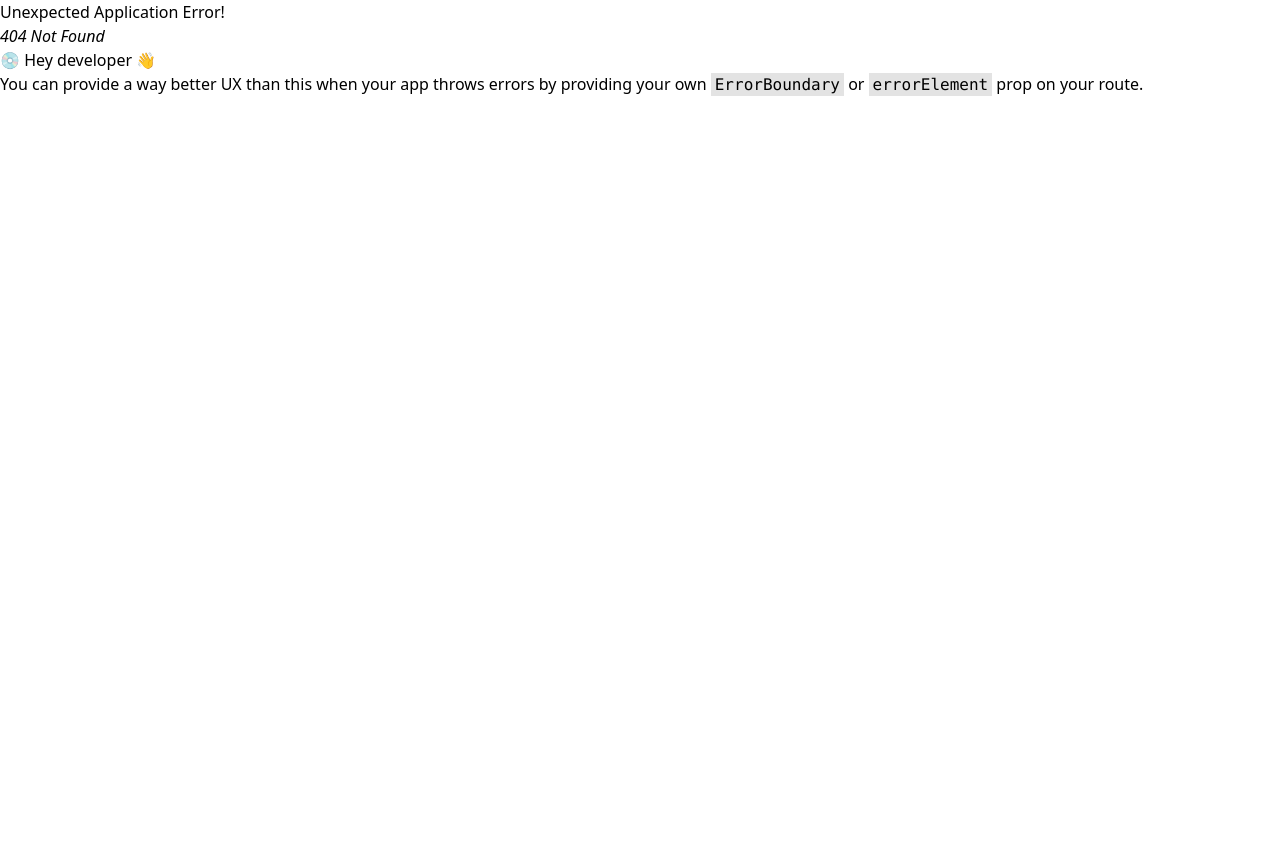
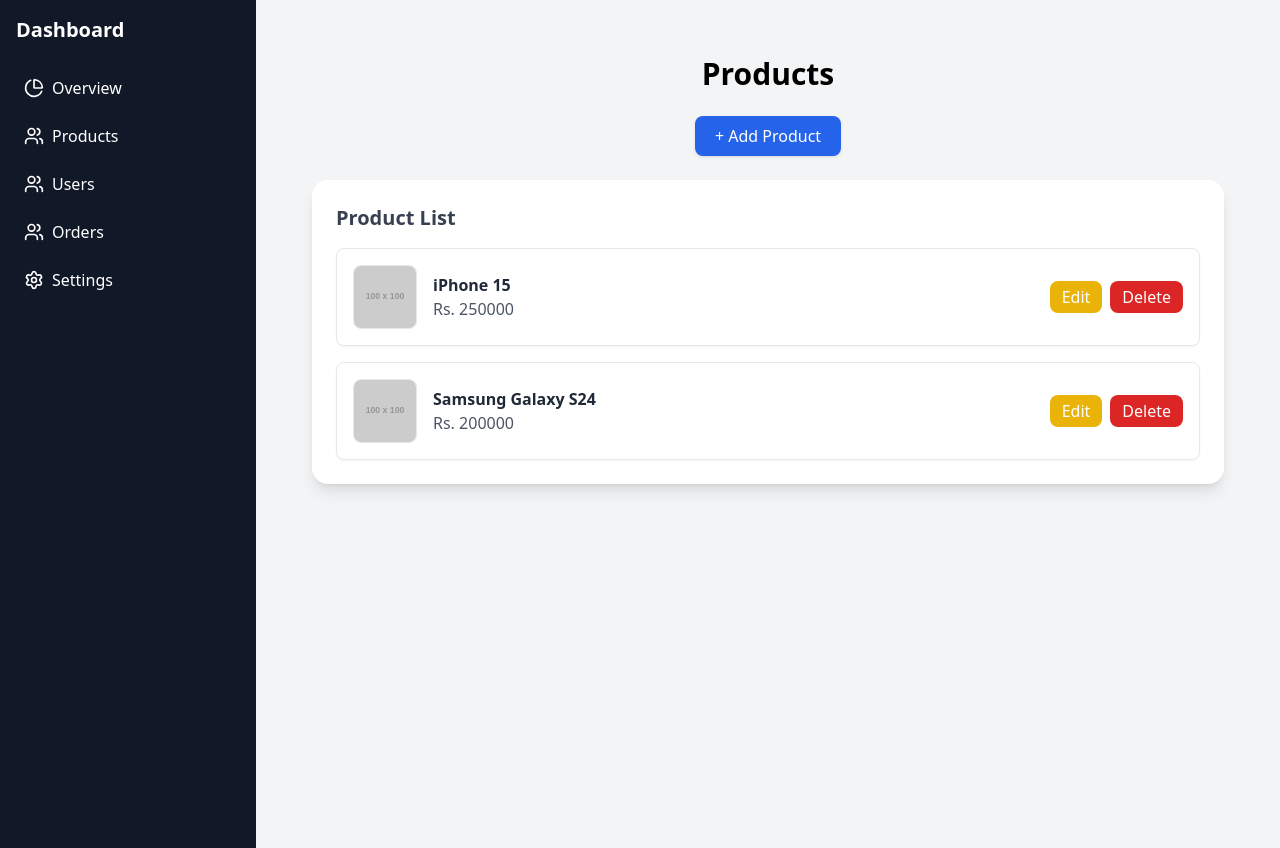
Before and after one commit to SaharFatimaDevjani/VTry, a React (Vite) app: page /admin in a window 1280 px wide. Before the commit this address had no page. Before the commit the page ends 800 px from the top, so only its background shows below. Built offline with nearby package versions, Linux system fonts and the light colour scheme.

Commit message:
resolve Dashboard routing issue

```diff
--- a/src/AppRoutes/Admin.jsx
+++ b/src/AppRoutes/Admin.jsx
@@ -1,26 +1,25 @@
+import React from 'react'
+import DashboardLayout from '../Layout/Admin/Dashboard'
 
-// src/App.js
-import React from "react";
-import { BrowserRouter, Routes, Route } from "react-router-dom";
-import DashboardLayout from "../Layout/Admin/Dashboard";
+import Products from '../pages/Admin/product'
+import Users from '../pages/Admin/users'
 
-import Products from "../pages/Admin/product";
-import Users from "../pages/Admin/users";
-
-
-function App() {
-  return (
-    <BrowserRouter>
-      <Routes>
-        <Route path="/dashboard" element={<DashboardLayout />}>
-
-          <Route path="products" element={<Products />} />
-          <Route path="users" element={<Users />} />
-
-        </Route>
-      </Routes>
-    </BrowserRouter>
-  );
+const AdminRoute = {
+    element: <DashboardLayout />,
+    children: [
+        {
+            path: "/admin",
+            element: <Products />
+        },
+        {
+            path: "/admin/products",
+            element: <Products />
+        },
+        {
+            path: "/admin/users",
+            element: <Users />
+        }
+    ]
 }
 
-export default App;
+export default AdminRoute
--- a/src/Layout/Admin/Dashboard.jsx
+++ b/src/Layout/Admin/Dashboard.jsx
@@ -1,6 +1,5 @@
-// src/layouts/DashboardLayout.js
 import React from "react";
-import Sidebar from "../../components/Admin/sidebar";
+import Sidebar from "../../Components/Admin/sidebar";
 import { Outlet } from "react-router-dom";
 
 function DashboardLayout() {
--- a/src/pages/Admin/product.jsx
+++ b/src/pages/Admin/product.jsx
@@ -1,11 +1,220 @@
 // src/pages/Products.js
-import React from "react";
+import React, { useState } from "react";
 
 function Products() {
+  const [products, setProducts] = useState([
+    {
+      id: 1,
+      name: "iPhone 15",
+      price: 250000,
+      image: "https://via.placeholder.com/100",
+    },
+    {
+      id: 2,
+      name: "Samsung Galaxy S24",
+      price: 200000,
+      image: "https://via.placeholder.com/100",
+    },
+  ]);
+
+  const [formData, setFormData] = useState({ name: "", price: "", image: "" });
+  const [preview, setPreview] = useState(null);
+  const [editId, setEditId] = useState(null);
+  const [isOpen, setIsOpen] = useState(false);
+
+  // Open Modal
+  const openModal = () => {
+    setIsOpen(true);
+    setFormData({ name: "", price: "", image: "" });
+    setPreview(null);
+    setEditId(null);
+  };
+
+  // Close Modal
+  const closeModal = () => {
+    setIsOpen(false);
+  };
+
+  // Handle input
+  const handleChange = (e) => {
+    setFormData({ ...formData, [e.target.name]: e.target.value });
+  };
+
+  // Handle image input
+  const handleImageChange = (e) => {
+    const file = e.target.files[0];
+    if (file) {
+      const imgURL = URL.createObjectURL(file);
+      setPreview(imgURL);
+      setFormData({ ...formData, image: imgURL });
+    }
+  };
+
+  // Add or Update Product
+  const handleSubmit = (e) => {
+    e.preventDefault();
+    if (editId) {
+      setProducts(
+        products.map((product) =>
+          product.id === editId
+            ? {
+                ...product,
+                name: formData.name,
+                price: Number(formData.price),
+                image: formData.image || product.image,
+              }
+            : product
+        )
+      );
+    } else {
+      const newProduct = {
+        id: Date.now(),
+        name: formData.name,
+        price: Number(formData.price),
+        image: formData.image || "https://via.placeholder.com/100",
+      };
+      setProducts([...products, newProduct]);
+    }
+    closeModal();
+  };
+
+  // Edit product
+  const handleEdit = (product) => {
+    setIsOpen(true);
+    setEditId(product.id);
+    setFormData({
+      name: product.name,
+      price: product.price,
+      image: product.image,
+    });
+    setPreview(product.image);
+  };
+
+  // Delete product
+  const handleDelete = (id) => {
+    setProducts(products.filter((product) => product.id !== id));
+  };
+
   return (
-    <div>
-      <h2 className="text-2xl font-bold mb-4">Products</h2>
-      <p>Yahan se aap Product Add, Edit, Delete karenge.</p>
+    <div className="p-8 bg-gray-100 min-h-screen">
+      <h2 className="text-3xl font-bold text-center mb-6">Products</h2>
+
+      {/* Add Product Button */}
+      <div className="flex justify-center mb-6">
+        <button
+          onClick={openModal}
+          className="bg-blue-600 hover:bg-blue-700 text-white px-5 py-2 rounded-lg shadow"
+        >
+          + Add Product
+        </button>
+      </div>
+
+      {/* Product List */}
+      <div className="bg-white shadow-lg rounded-2xl p-6">
+        <h3 className="text-xl font-semibold mb-4 text-gray-700">
+          Product List
+        </h3>
+
+        {products.length > 0 ? (
+          <div className="grid gap-4">
+            {products.map((product) => (
+              <div
+                key={product.id}
+                className="flex items-center justify-between border p-4 rounded-lg shadow-sm hover:shadow-md transition"
+              >
+                <div className="flex items-center space-x-4">
+                  <img
+                    src={product.image}
+                    alt={product.name}
+                    className="w-16 h-16 object-cover rounded-lg border"
+                  />
+                  <div>
+                    <p className="font-semibold text-gray-800">
+                      {product.name}
+                    </p>
+                    <p className="text-gray-600">Rs. {product.price}</p>
+                  </div>
+                </div>
+                <div className="space-x-2">
+                  <button
+                    onClick={() => handleEdit(product)}
+                    className="bg-yellow-500 hover:bg-yellow-600 text-white px-3 py-1 rounded-lg"
+                  >
+                    Edit
+                  </button>
+                  <button
+                    onClick={() => handleDelete(product.id)}
+                    className="bg-red-600 hover:bg-red-700 text-white px-3 py-1 rounded-lg"
+                  >
+                    Delete
+                  </button>
+                </div>
+              </div>
+            ))}
+          </div>
+        ) : (
+          <p className="text-gray-500">No products available.</p>
+        )}
+      </div>
+
+      {/* Modal */}
+      {isOpen && (
+        <div className="fixed inset-0 flex items-center justify-center bg-black bg-opacity-50">
+          <div className="bg-white rounded-2xl shadow-lg w-full max-w-md p-6 relative">
+            <button
+              onClick={closeModal}
+              className="absolute top-3 right-3 text-gray-500 hover:text-gray-700"
+            >
+              ✖
+            </button>
+            <h3 className="text-xl font-semibold mb-4 text-gray-700">
+              {editId ? "Edit Product" : "Add Product"}
+            </h3>
+
+            <form onSubmit={handleSubmit} className="space-y-4">
+              <input
+                type="text"
+                name="name"
+                placeholder="Product Name"
+                value={formData.name}
+                onChange={handleChange}
+                className="border p-3 w-full rounded-lg"
+                required
+              />
+              <input
+                type="number"
+                name="price"
+                placeholder="Price"
+                value={formData.price}
+                onChange={handleChange}
+                className="border p-3 w-full rounded-lg"
+                required
+              />
+              <input
+                type="file"
+                accept="image/*"
+                onChange={handleImageChange}
+                className="border p-2 w-full rounded-lg"
+              />
+
+              {preview && (
+                <img
+                  src={preview}
+                  alt="Preview"
+                  className="w-32 h-32 object-cover rounded-lg shadow-md mt-2"
+                />
+              )}
+
+              <button
+                type="submit"
+                className="bg-blue-600 hover:bg-blue-700 text-white px-5 py-2 rounded-lg w-full"
+              >
+                {editId ? "Update Product" : "Save Product"}
+              </button>
+            </form>
+          </div>
+        </div>
+      )}
     </div>
   );
 }
```
